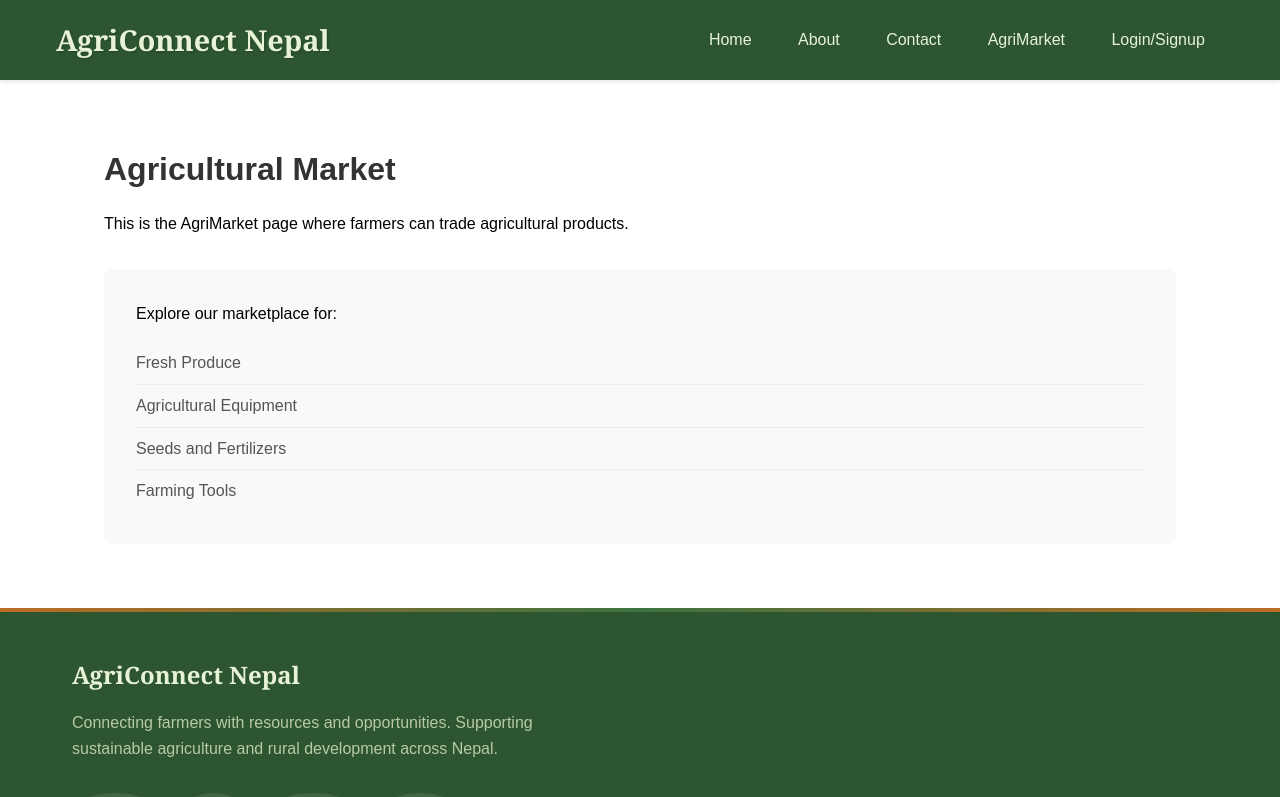
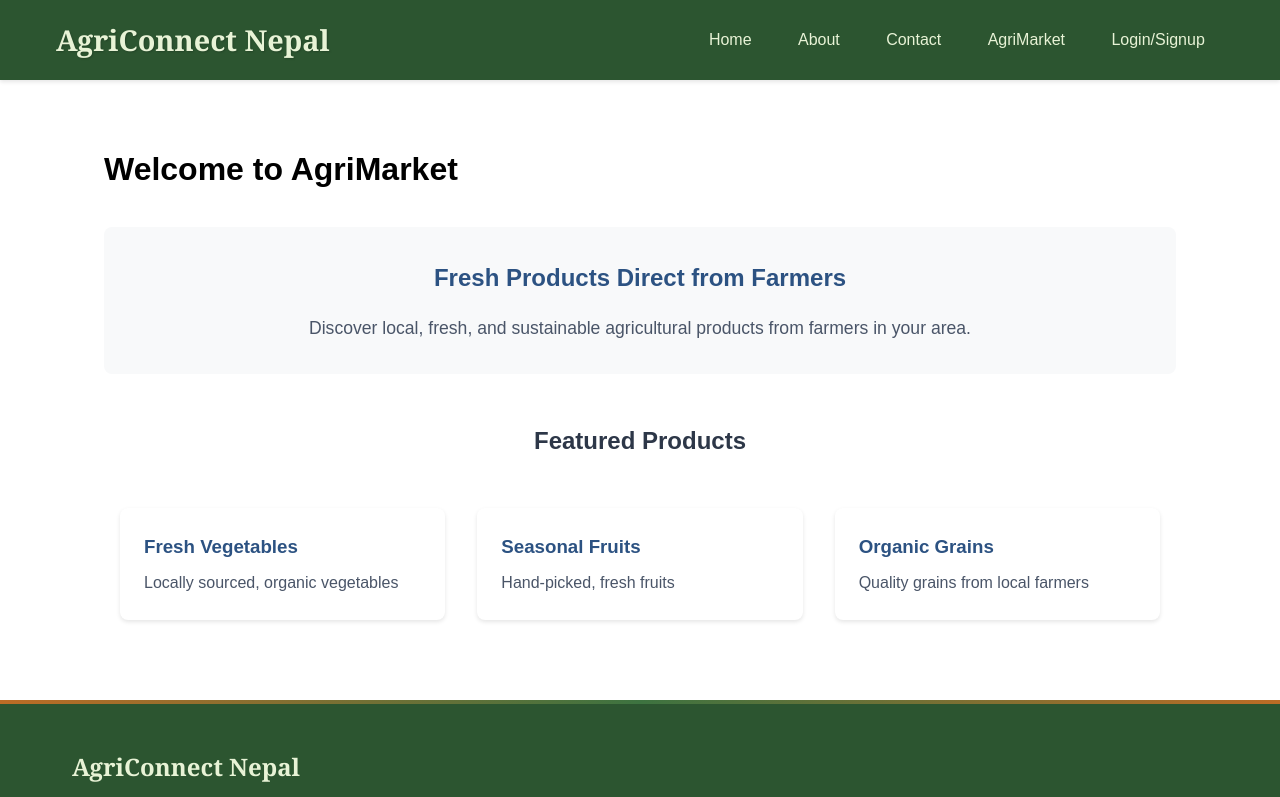
Before and after one commit to SunilThapa7/agriconnect, a React (Vite) app: page /agrimarket in a window 1280 px wide. Shown: the top 797 px of the page. Built offline with nearby package versions, Linux system fonts and the light colour scheme.

Commit message:
initial commit

```diff
--- a/src/pages/agrimarket/agriMarket.css
+++ b/src/pages/agrimarket/agriMarket.css
@@ -1,33 +1,66 @@
 .agrimarket-container {
-    padding: 2rem;
-    max-width: 1200px;
-    margin: 0 auto;
+  padding: 2rem;
+  max-width: 1200px;
+  margin: 0 auto;
 }
 
-.agrimarket-container h1 {
-    color: #333;
-    margin-bottom: 1rem;
+.market-content {
+  margin-top: 2rem;
 }
 
-.content-section {
-    background: #f9f9f9;
-    padding: 2rem;
-    border-radius: 8px;
-    margin-top: 2rem;
+.intro-section {
+  text-align: center;
+  margin-bottom: 3rem;
+  padding: 2rem;
+  background-color: #f8f9fa;
+  border-radius: 8px;
 }
 
-.content-section ul {
-    list-style: none;
-    padding: 0;
-    margin-top: 1rem;
+.intro-section h2 {
+  color: #2c5282;
+  margin-bottom: 1rem;
 }
 
-.content-section li {
-    padding: 0.5rem 0;
-    border-bottom: 1px solid #eee;
-    color: #555;
+.intro-section p {
+  color: #4a5568;
+  font-size: 1.1rem;
+  line-height: 1.6;
 }
 
-.content-section li:last-child {
-    border-bottom: none;
+.featured-products {
+  margin-top: 2rem;
 }
+
+.featured-products h2 {
+  text-align: center;
+  color: #2d3748;
+  margin-bottom: 2rem;
+}
+
+.product-grid {
+  display: grid;
+  grid-template-columns: repeat(auto-fit, minmax(250px, 1fr));
+  gap: 2rem;
+  padding: 1rem;
+}
+
+.product-card {
+  background-color: white;
+  padding: 1.5rem;
+  border-radius: 8px;
+  box-shadow: 0 2px 4px rgba(0, 0, 0, 0.1);
+  transition: transform 0.2s ease;
+}
+
+.product-card:hover {
+  transform: translateY(-5px);
+}
+
+.product-card h3 {
+  color: #2c5282;
+  margin-bottom: 0.5rem;
+}
+
+.product-card p {
+  color: #4a5568;
+}
--- a/src/pages/agrimarket/agriMarket.jsx
+++ b/src/pages/agrimarket/agriMarket.jsx
@@ -1,21 +1,36 @@
+import React from 'react';
 import './agriMarket.css';
 
 const AgriMarket = () => {
-    return (
-        <div className="agrimarket-container">
-            <h1>Agricultural Market</h1>
-            <p>This is the AgriMarket page where farmers can trade agricultural products.</p>
-            <div className="content-section">
-                <p>Explore our marketplace for:</p>
-                <ul>
-                    <li>Fresh Produce</li>
-                    <li>Agricultural Equipment</li>
-                    <li>Seeds and Fertilizers</li>
-                    <li>Farming Tools</li>
-                </ul>
+  return (
+    <div className="agrimarket-container">
+      <h1>Welcome to AgriMarket</h1>
+      <div className="market-content">
+        <section className="intro-section">
+          <h2>Fresh Products Direct from Farmers</h2>
+          <p>Discover local, fresh, and sustainable agricultural products from farmers in your area.</p>
+        </section>
+
+        <section className="featured-products">
+          <h2>Featured Products</h2>
+          <div className="product-grid">
+            <div className="product-card">
+              <h3>Fresh Vegetables</h3>
+              <p>Locally sourced, organic vegetables</p>
             </div>
-        </div>
-    );
+            <div className="product-card">
+              <h3>Seasonal Fruits</h3>
+              <p>Hand-picked, fresh fruits</p>
+            </div>
+            <div className="product-card">
+              <h3>Organic Grains</h3>
+              <p>Quality grains from local farmers</p>
+            </div>
+          </div>
+        </section>
+      </div>
+    </div>
+  );
 };
 
 export default AgriMarket;
--- a/src/pages/homepage/homePage.css
+++ b/src/pages/homepage/homePage.css
@@ -1,56 +1,87 @@
-.home-page {
-    text-align: center;
+/* Home Page Styles */
+.home-container {
+  font-family: sans-serif;
+  padding: 0 1rem;
 }
 
-.home-page h1 {
-    font-size: 2.5rem;
-    margin-bottom: 1rem;
-    color: #333;
+/* Hero Section */
+.hero-section {
+  position: relative;
+  overflow: hidden;
+  border-radius: 1rem;
+  margin: 2rem auto;
+  height: 500px;
+  max-width: 1200px;
 }
 
-.home-page p {
-    font-size: 1.2rem;
-    color: #666;
-    max-width: 800px;
-    margin: 0 auto;
+.hero-background {
+  position: absolute;
+  inset: 0;
+  width: 100%;
+  height: 100%;
+  object-fit: cover;
+  z-index: 0;
 }
 
-
-/* .home-container {
-    min-height: calc(100vh - 120px);
-    display: flex;
-    flex-direction: column;
+.hero-overlay {
+  position: absolute;
+  inset: 0;
+  background: linear-gradient(to right, rgba(12, 74, 110, 0.5), rgba(30, 64, 175, 0.4));
+  z-index: 1;
 }
 
-.main-content {
-    max-width: 1200px;
-    margin: 2rem auto;
-    padding: 0 2rem;
-    text-align: center;
-    flex: 1;
+.hero-content {
+  position: relative;
+  z-index: 2;
+  padding: 3rem;
+  color: white;
+  max-width: 700px;
 }
 
-.main-content h1 {
+.hero-content h1 {
   font-size: 2.5rem;
+  font-weight: bold;
   margin-bottom: 1rem;
+  text-shadow: 1px 1px 4px rgba(0, 0, 0, 0.6);
 }
 
-.main-content p {
-    font-size: 1.2rem;
+.hero-content p {
+  font-size: 1.25rem;
   margin-bottom: 2rem;
+  text-shadow: 1px 1px 4px rgba(0, 0, 0, 0.6);
 }
 
-.cta-button {
-    background-color: #61dafb;
-    color: #282c34;
+.hero-buttons {
+  display: flex;
+  gap: 1rem;
+}
+
+.btn {
+  padding: 0.75rem 1.5rem;
   border: none;
-    padding: 0.8rem 1.5rem;
-    font-size: 1rem;
-    border-radius: 4px;
+  font-weight: 500;
+  border-radius: 0.5rem;
   cursor: pointer;
   transition: background-color 0.3s;
+  text-decoration: none;
 }
 
-.cta-button:hover {
-    background-color: #4fa8d3;
-} */
+.btn.primary {
+  background-color: white;
+  color: #1e3a8a;
+}
+
+.btn.primary:hover {
+  background-color: #f0f0f0;
+}
+
+.btn.secondary {
+  background-color: rgba(30, 64, 175, 0.6);
+  color: white;
+  border: 1px solid rgba(255, 255, 255, 0.3);
+  backdrop-filter: blur(4px);
+}
+
+.btn.secondary:hover {
+  background-color: rgba(30, 64, 175, 0.8);
+}
--- a/src/pages/homepage/homePage.jsx
+++ b/src/pages/homepage/homePage.jsx
@@ -1,15 +1,30 @@
+import React from 'react';
+import { Link } from 'react-router-dom';
 import './homePage.css';
 
 const Home = () => {
-    return (
-        <div className="home-container">
-            <main className="main-content">
-                <h1>Welcome to AgriConnect Nepal</h1>
-                <p>A platform connecting farmers with agricultural resources and services.</p>
-                <button className="cta-button">Get Started</button>
-            </main>
+  return (
+    <div className="home-container">
+      {/* Hero Section */}
+      <section className="hero-section">
+        <div className="hero-overlay"></div>
+        <img
+          src="https://images.pexels.com/photos/2933243/pexels-photo-2933243.jpeg?auto=compress&cs=tinysrgb&w=1260&h=750&dpr=2"
+          alt="Nepali farmer in the field"
+          className="hero-background"
+        />
+        <div className="hero-content">
+          <h1>Digital Solutions for Nepal's Farmers</h1>
+          <p>
+            Access weather forecasts, market prices, training resources, and connect with agricultural experts — all in one place.
+          </p>          <div className="hero-buttons">
+            <Link to="/signup" className="btn primary">Get Started</Link>
+            <Link to="/agrimarket" className="btn secondary">Shop Agricultural Supplies</Link>
+          </div>
         </div>
-    );
+      </section>
+    </div>
+  );
 };
 
 export default Home;
```
Also changed, not shown: 1 other file (tests, documents, lock files or other folders). Lines whose indentation alone changed are shown as unchanged.
